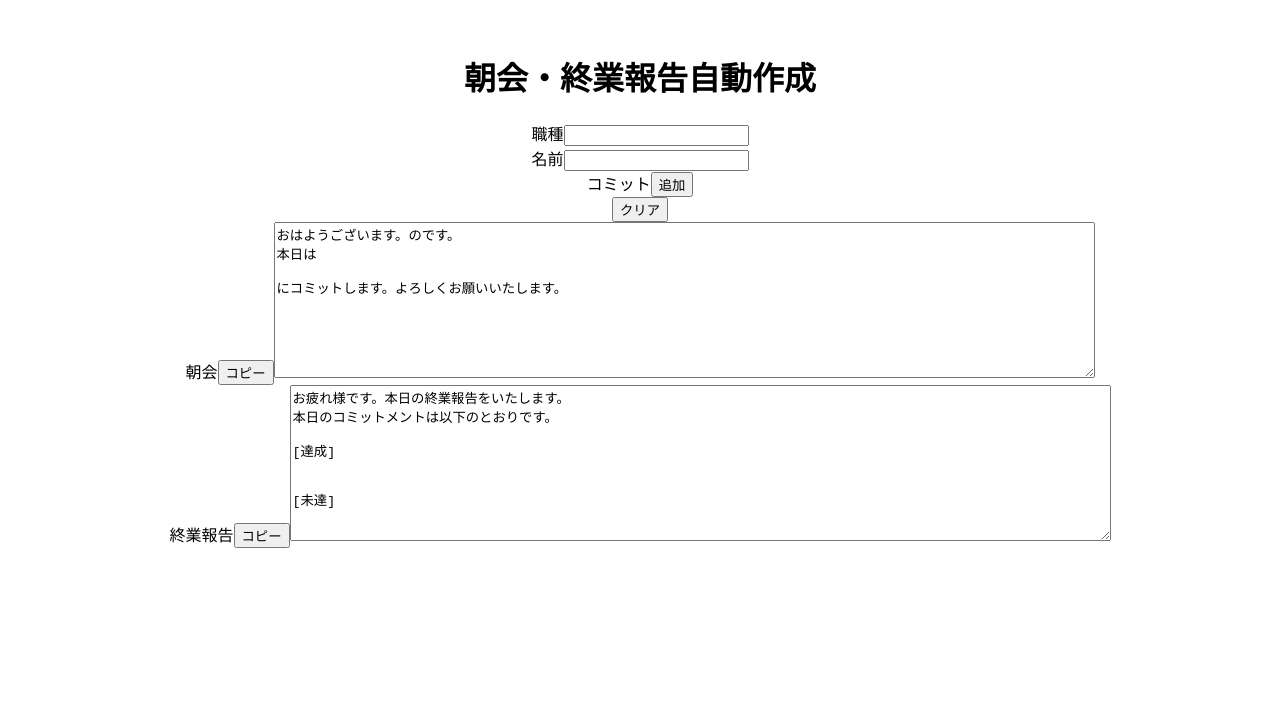
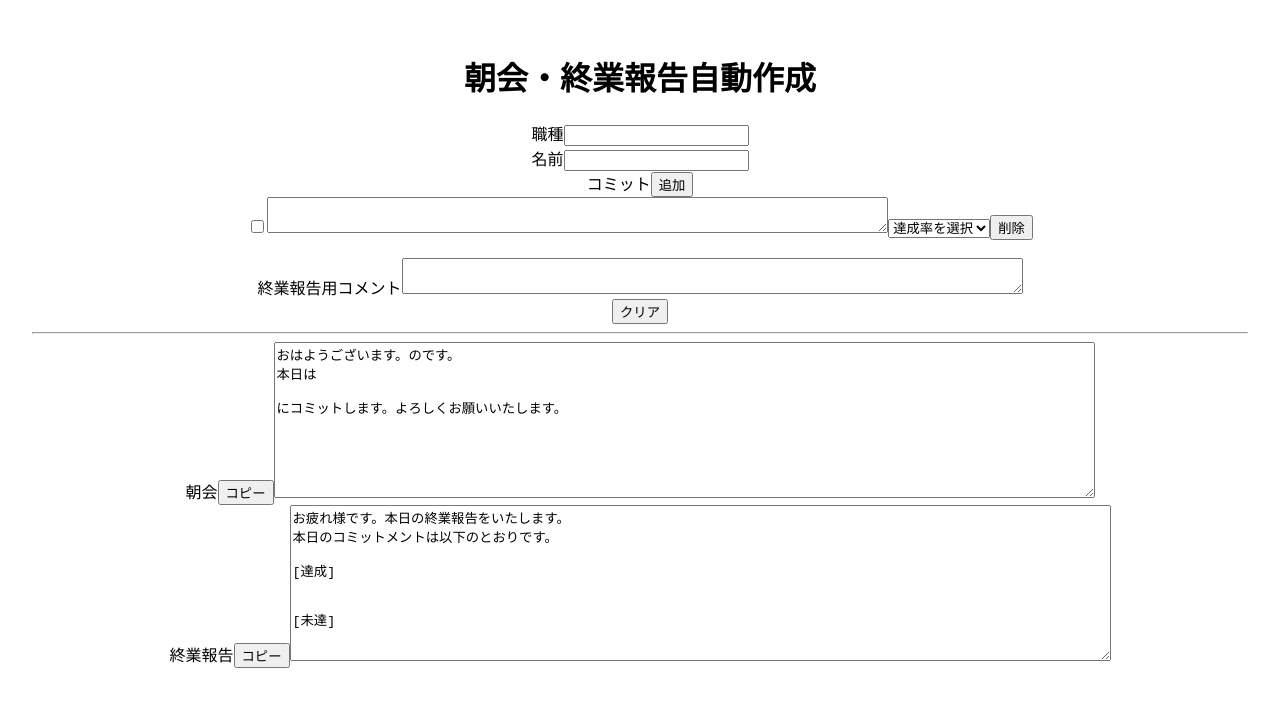
Before and after one commit to morimori-moribayashi/Commit-Create, a React (Vite) app in the folder commit-create/: page / in a window 1280 px wide. Shown: the top 706 px of the page. Built offline with nearby package versions, Linux system fonts and the light colour scheme.

Commit message:
update logic

```diff
--- a/commit-create/src/component/Home.jsx
+++ b/commit-create/src/component/Home.jsx
@@ -8,7 +8,8 @@ const getInitialContent = () => {
         : {
               job: '',
               name: '',
-              items: [],
+              items: [{ checked: false, text: '', dropdownValue: 0 }],
+              comment: '',
           };
 };
 
@@ -27,27 +28,28 @@ const Home = () => {
     const makeMorning = ({ job, name, items }) => {
         const commitList = items
             .filter(({ text }) => text.trim() !== '')
-            .map(({ text }) => `- ${text}`)
+            .map(({ text }) => `- ${text.replace(/\n/g,`\n　　`)}`)
             .join('\n');
         return `おはようございます。${job}の${name}です。\n本日は\n${commitList}\nにコミットします。よろしくお願いいたします。`;
     };
 
     // 終業報告のメッセージ生成
-    const makeReport = ({ items }) => {
+    const makeReport = ({ items ,comment}) => {
         const done = items
             .filter(({ checked }) => checked)
-            .filter(({ text }) => text!=='')
+            .filter(({ text }) => text.trim() !=='')
             .map(({ text }) => `- ${text}`)
             .join('\n');
         const yet = items
             .filter(({ checked }) => !checked)
             .map(({ text, dropdownValue }) =>
                 text.trim() !== ''
-                    ? `- ${text} (達成率：${dropdownValue} %)`
+                    ? `- ${text.replace(/\n/g,`\n　　`)} \n  (達成率：${dropdownValue} %)`
                     : ''
             )
-            .join('\n');
-        return `お疲れ様です。本日の終業報告をいたします。\n本日のコミットメントは以下のとおりです。\n\n[達成]\n${done}\n\n[未達]\n${yet}\n\n以上です。よろしくお願いいたします。`;
+            .join('');
+        if(!comment=='') comment+=`\n`;
+        return `お疲れ様です。本日の終業報告をいたします。\n本日のコミットメントは以下のとおりです。\n\n[達成]\n${done}\n\n[未達]\n${yet}\n\n${comment}以上です。よろしくお願いいたします。`;
     };
 
     // 入力変更の処理
@@ -88,6 +90,9 @@ const Home = () => {
 
     function handleTextAreaEnter(e){
         if(e.keyCode===13 && !e.shiftKey ){
+            e.preventDefault();
+        }
+        if(e.keyCode===13 && (e.ctrlKey || e.metaKey)){
             e.preventDefault();
             addItem();
         }
@@ -156,14 +161,20 @@ const Home = () => {
                         </button>
                     </div>
                 ))}
+                    <br></br>
+                        <label>終業報告用コメント</label>
+                        <textarea name='comment' rows={2} cols={75} onChange={(e)=>{
+                            handleInputChange('comment',e.target.value)
+                        }}></textarea><br></br>
                 <button type="button" onClick={() =>
                     {
-                        setContent({ ...content, items: [] })
+                        setContent({ ...content, items: [] ,comment:''})
                         addItem();
                     }
                     }>
                     クリア
                 </button>
+                <hr></hr>
                 <div>
                     <label>朝会</label>
                     <button type="button" onClick={() => copyToClipboard(makeMorning(content))}>
```
